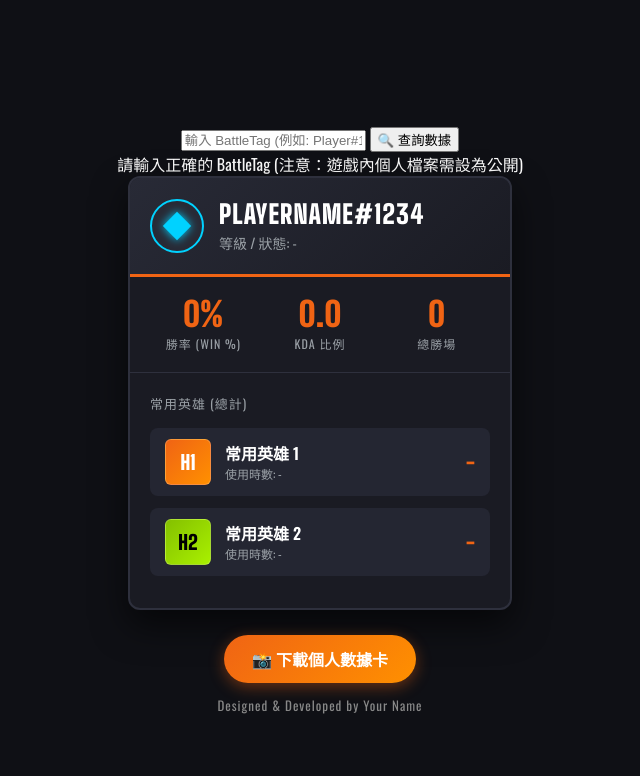
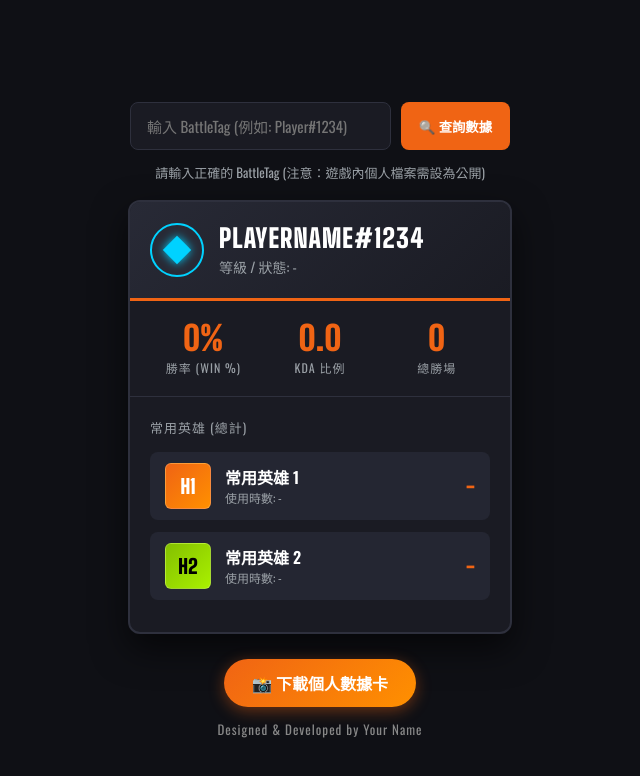
Before and after one commit to baby94826/ow-card, a plain HTML site: page index.html in a window 1280 px wide. Shown: the whole page, without its empty margins (320-960 px from the left). Drawn offline with nearby package versions, Linux system fonts and the light colour scheme.

Commit message:
Update style.css

```diff
--- a/style.css
+++ b/style.css
@@ -208,3 +208,51 @@ body {
     color: #888888;
     letter-spacing: 1px;
 }
+/* 搜尋區塊樣式 */
+.search-box {
+    display: flex;
+    gap: 10px;
+    margin-bottom: 12px;
+    width: 380px;
+}
+
+.search-box input {
+    flex: 1;
+    background-color: #1a1b23;
+    border: 1px solid #2e303d;
+    padding: 12px 16px;
+    border-radius: 8px;
+    color: #ffffff;
+    font-family: 'Oswald', sans-serif;
+    font-size: 15px;
+    outline: none;
+    transition: border-color 0.2s;
+}
+
+.search-box input:focus {
+    border-color: #f06414;
+}
+
+.search-box button {
+    background-color: #f06414;
+    color: #ffffff;
+    border: none;
+    padding: 0 18px;
+    border-radius: 8px;
+    font-family: 'Oswald', sans-serif;
+    font-weight: 600;
+    cursor: pointer;
+    transition: background-color 0.2s;
+}
+
+.search-box button:hover {
+    background-color: #ff9000;
+}
+
+.status-msg {
+    font-size: 13px;
+    color: #9aa0a6;
+    margin-bottom: 20px;
+    height: 18px;
+    text-align: center;
+}
```
